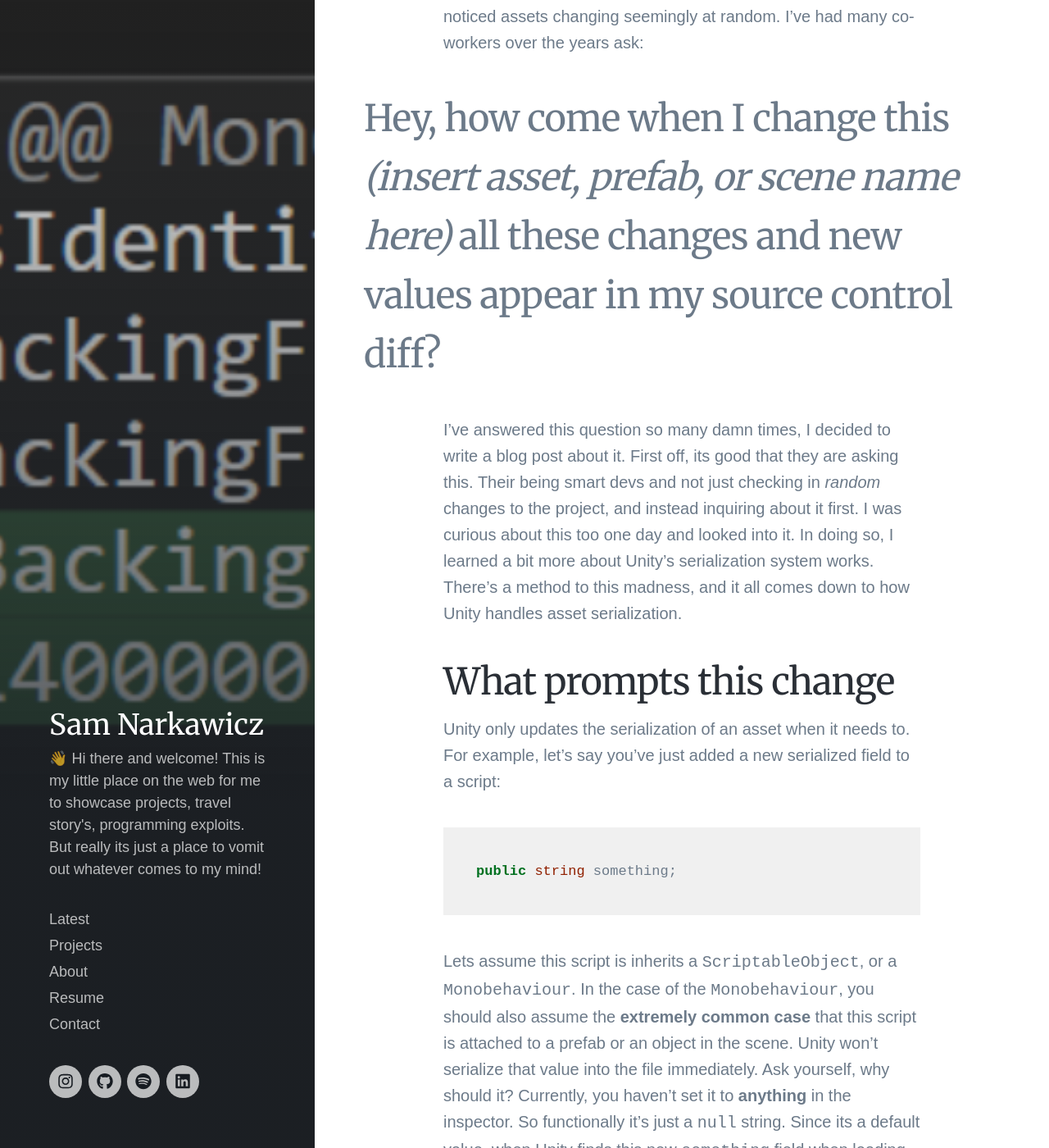
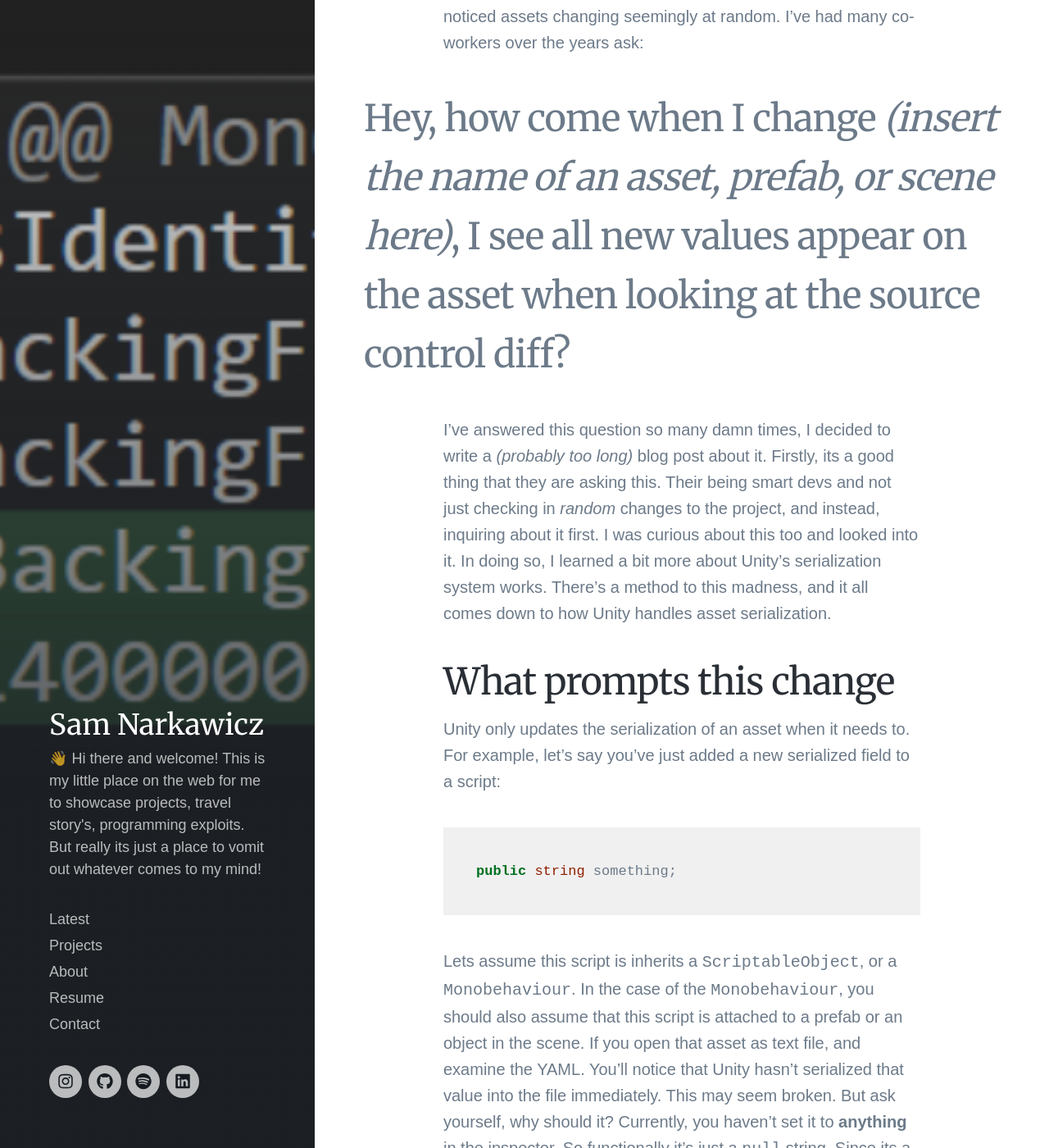
Before and after one commit to Esildor/esildor.github.io, a Jekyll site: the page built from _posts/2024-04-08-UnityAssetSerializationBehavior.md, in a window 1280 px wide and 1400 px high, scrolled down 374 px. Shown: the whole window at 82% size. Built offline with Jekyll 4.4.1, drawn with Linux system fonts in a browser that asks for light colours; nearby versions of some CDN libraries; some web fonts are replaced; some of the changed text lies outside the part shown.

Commit message:
More cleanup

````diff
--- a/_posts/2024-04-08-UnityAssetSerializationBehavior.md
+++ b/_posts/2024-04-08-UnityAssetSerializationBehavior.md
@@ -5,16 +5,16 @@ featured_image: /images/blog/UnityAssetSerializationBehavior/splash.png
 excerpt: Why do my assets change like they've got a mind of their own?
 ---
 If you've been working with Unity for some time, you might have noticed assets changing seemingly at random. I've had many co-workers over the years ask:
-> Hey, how come when I change this _(insert asset, prefab, or scene name here)_ all these changes and new values appear in my source control diff?
+> Hey, how come when I change _(insert the name of an asset, prefab, or scene here)_, I see all new values appear on the asset when looking at the source control diff?
 
-I've answered this question so many damn times, I decided to write a blog post about it. First off, its good that they are asking this. Their being smart devs and not just checking in _random_ changes to the project, and instead inquiring about it first. I was curious about this too one day and looked into it. In doing so, I learned a bit more about Unity's serialization system works. There's a method to this madness, and it all comes down to how Unity handles asset serialization.
+I've answered this question so many damn times, I decided to write a _(probably too long)_ blog post about it. Firstly, its a good thing that they are asking this. Their being smart devs and not just checking in _random_ changes to the project, and instead, inquiring about it first. I was curious about this too and looked into it. In doing so, I learned a bit more about Unity's serialization system works. There's a method to this madness, and it all comes down to how Unity handles asset serialization.
 
 ## What prompts this change
 Unity only updates the serialization of an asset when it needs to. For example, let's say you've just added a new serialized field to a script:
 ```csharp
 public string something;
 ```
-Lets assume this script is inherits a `ScriptableObject`, or a `Monobehaviour`. In the case of the `Monobehaviour`, you should also assume the **extremely common case** that this script is attached to a prefab or an object in the scene. Unity won't serialize that value into the file immediately. Ask yourself, why should it? Currently, you haven't set it to **anything** in the inspector. So functionally it's just a `null` string. Since its a default value, when Unity finds this new `something` field when loading the asset off disk at runtime, its just going to slap that same default value on there. It just saved both time, memory, and disk space! 😎
+Lets assume this script is inherits a `ScriptableObject`, or a `Monobehaviour`. In the case of the `Monobehaviour`, you should also assume that this script is attached to a prefab or an object in the scene. If you open that asset as text file, and examine the YAML. You'll notice that Unity hasn't serialized that value into the file immediately. This may seem broken. But ask yourself, why should it? Currently, you haven't set it to **anything** in the inspector. So functionally it's just a `null` string. Since its a default value, when Unity finds this new `something` field when loading the asset off disk at runtime, its just going to slap that same default value on there. It just saved both time, memory, and disk space! 😎
 
 ## When does Unity update these serialized values?
 
@@ -22,6 +22,8 @@ Ok so you've added this serialized field. Lets say this script is attached to to
 Again, **not** having that value serialized doesn't gain you anything!
 
 Until... You change _something_ on that object!
+
+## What you're experiencing
 
 So weeks later you come back to that random prefab. Assign a new value to a random field, then you look at that asset in git. You'll likely see your old `something` field newly serialized! It makes a bit more sense for Unity to do it now, since it was re-serializing the whole asset again anyway.
 
````
Also changed, not shown: other parts of _posts/2024-04-08-UnityAssetSerializationBehavior.md (+3 -3 lines).
